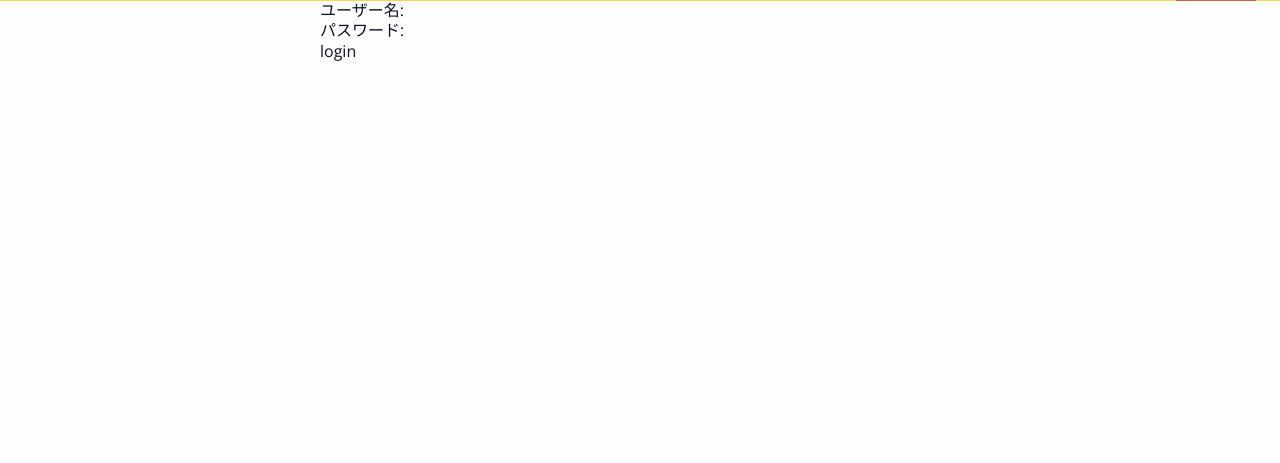
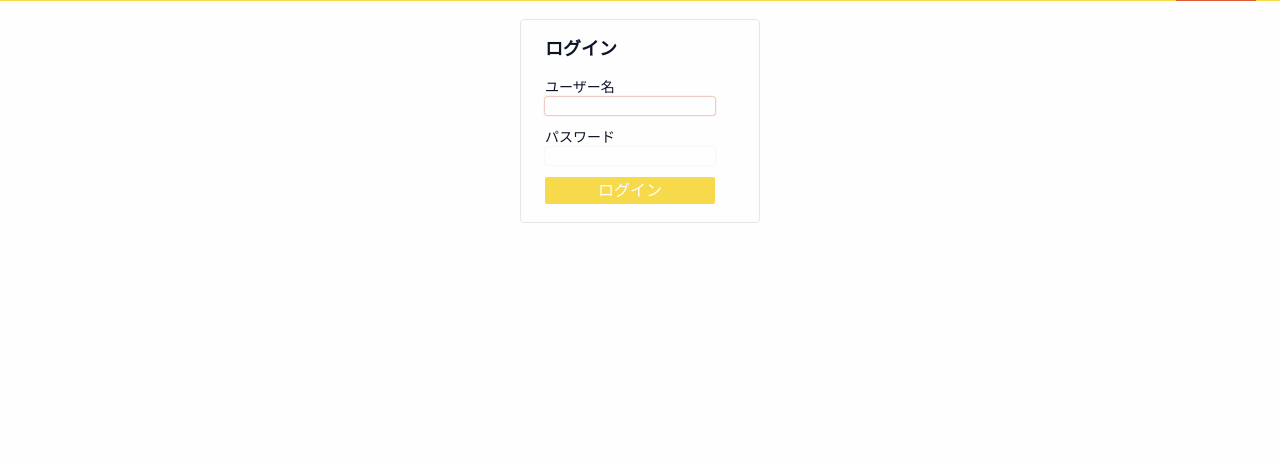
Before and after one commit to wasshoy/onomatopoiia, a Django app: page /accounts/login/ in a window 1280 px wide. Shown: the part 47-510 px from the top of the page. Run offline with Django 3.2, Linux system fonts and the light colour scheme.

Commit message:
[add] ログインページの見た目

```diff
--- a/static/css/login.css
+++ b/static/css/login.css
@@ -1,5 +1,52 @@
-a {
-  background-color: lightblue;
+.main__login {
+  margin: 18px 0 32px 0;
+}
+.main__login__form {
+  border: 1px solid #e6e6e6;
+  border-radius: 4px;
+  display: block;
+  margin: 0 auto;
+  padding: 18px 24px;
+  width: 240px;
+}
+.main__login__form__title {
+  font-size: 18px;
+  font-weight: bold;
+  padding-bottom: 18px;
+}
+.main__login__form__item {
+  margin-bottom: 12px;
+}
+.main__login__form__item__label {
+  font-size: 14px;
+  line-height: 16px;
+}
+.main__login__form__item__field input {
+  background: #fefefe !important;
+  box-shadow: 0 0 2px #e6e6e6;
+  border-radius: 2px !important;
+  width: 170px;
+}
+.main__login__form__item__field input:focus {
+  box-shadow: 0 0 2px #b74424;
+}
+.main__login__form__item__submit {
+  background-color: #f7d94c !important;
+  border-radius: 2px !important;
+  color: #fefefe !important;
+  padding: 4px 8px !important;
+  margin: 0 auto !important;
+  text-align: center !important;
+  transition: background-color 0.2s;
+  width: 170px;
+}
+.main__login__form__item__submit:hover {
+  background-color: #f4cc1a !important;
+}
+.main__login__form__item__error {
+  font-size: 12px;
+  margin-top: 8px;
+  width: 170px;
 }
 
 /*# sourceMappingURL=login.css.map */
--- a/templates/registration/login.html
+++ b/templates/registration/login.html
@@ -1,28 +1,53 @@
-{% extends "base.html" %} {% block content %} {% if form.errors %}
-<p>Your username and password didn't match. Please try again.</p>
-{% endif %} {% if next %} {% if user.is_authenticated %}
+{% extends "base.html" %}
+{% load static %}
+{% block link %}
+<link rel="stylesheet" href="{% static '/css/login.css' %}" />
+{% endblock %}
+{% block content %}
+{% if next %}
+{% if user.is_authenticated %}
 <p>
-  Your account doesn't have access to this page. To proceed, please login with
-  an account that has access.
+  既にログイン済みです。
 </p>
 {% else %}
 <p>Please login to see this page.</p>
-{% endif %} {% endif %}
+{% endif %}
+{% endif %}
 
-<form method="post">
-  {% csrf_token %}
-  <table>
-    <tr>
-      <td>{{ form.username.label_tag }}</td>
-      <td>{{ form.username }}</td>
-    </tr>
-    <tr>
-      <td>{{ form.password.label_tag }}</td>
-      <td>{{ form.password }}</td>
-    </tr>
-  </table>
-
-  <input type="submit" value="login" />
-  <input type="hidden" name="next" value="{{ next }}" />
-</form>
+<div class="main__login">
+  <form action="" method="post" class="main__login__form">
+    <h1 class="main__login__form__title">ログイン</h1>
+    {% csrf_token %}
+    <div class="main__login__form__error-message">
+        {{ form.non_field_erros }}
+      </div>
+      <div class="main__login__form__item">
+        <label for="{{ form.username.id_for_label }}" class="main__login__form__item__label">
+          ユーザー名
+        </label>
+          <div class="main__login__form__item__field">
+          	{{ form.username }}
+          </div>
+          <div class="main__login__form__item__error">
+              {{ form.username.errors }}
+          </div>
+      </div>
+      <div class="main__login__form__item">
+        <label for="{{ form.password.id_for_label }}" class="main__login__form__item__label">
+          パスワード
+        </label>
+          <div class="main__login__form__item__field">
+              {{ form.password }}
+          </div>
+          <div class="main__login__form__item__error">
+              {{ form.password.errors }}
+          </div>
+          {% if form.errors %}
+            <p class="main__login__form__item__error">ユーザー名とパスワードが一致しません。</p>
+          {% endif %}
+      </div>
+    <input type="submit" value="ログイン"  class="main__login__form__item__submit" />
+    <input type="hidden" name="next" value="{{ next }}" />
+  </form>
+</div>
 {% endblock %}
```
